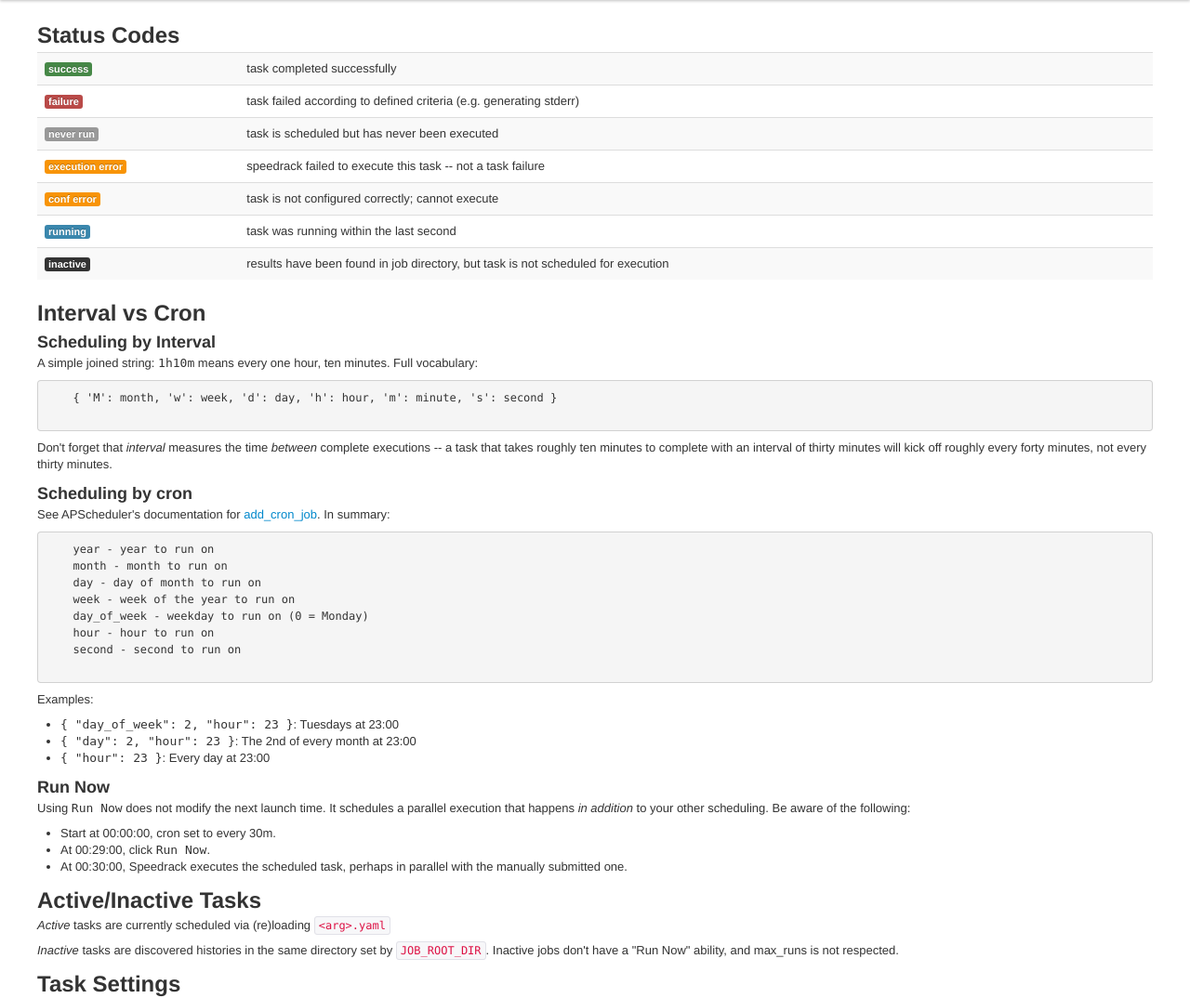
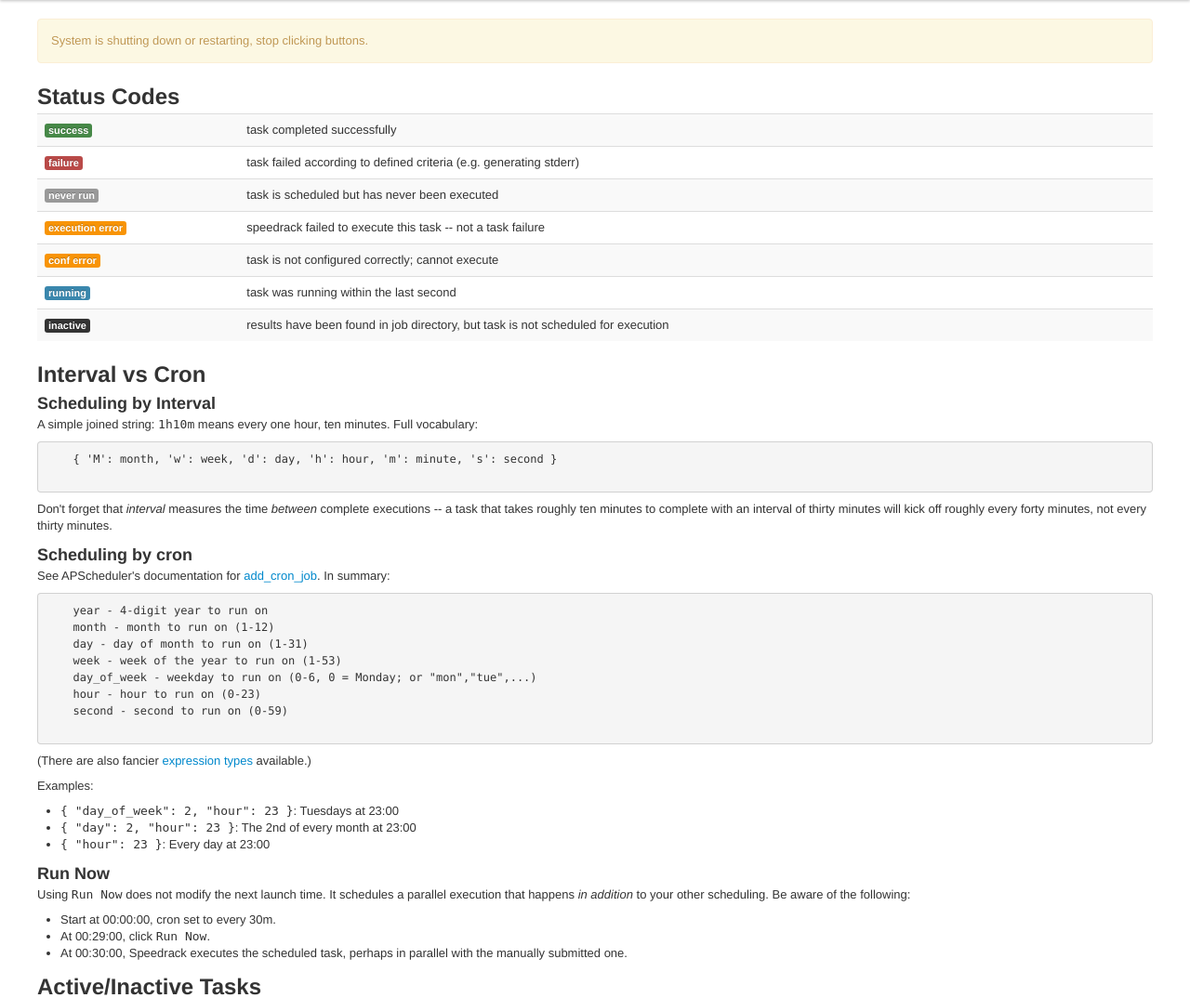
Before and after one commit to V-E-O/speedrack, a Flask app: page /help in a window 1280 px wide. Shown: the part 40-1114 px from the top of the page at 93% size. Run offline with Flask 2, Linux system fonts and the light colour scheme; some libraries are stand-ins or nearby versions.

Commit message:
add more definition to notes

```diff
--- a/speedrack/templates/help.html.jinja
+++ b/speedrack/templates/help.html.jinja
@@ -40,14 +40,15 @@
   <h3>Scheduling by cron</h3>
   <p>See APScheduler's documentation for <a class="reference external" href="http://readthedocs.org/docs/apscheduler/en/latest/modules/scheduler.html#apscheduler.scheduler.Scheduler.add_cron_job">add_cron_job</a>. In summary:</p>
   <pre class="literal-block">
-    year - year to run on
-    month - month to run on
-    day - day of month to run on
-    week - week of the year to run on
-    day_of_week - weekday to run on (0 = Monday)
-    hour - hour to run on
-    second - second to run on
+    year - 4-digit year to run on
+    month - month to run on (1-12)
+    day - day of month to run on (1-31)
+    week - week of the year to run on (1-53)
+    day_of_week - weekday to run on (0-6, 0 = Monday; or "mon","tue",...)
+    hour - hour to run on (0-23)
+    second - second to run on (0-59)
   </pre>
+  <p>(There are also fancier <a href="http://packages.python.org/APScheduler/cronschedule.html#expression-types">expression types</a> available.)</p>
   <p>Examples:</p>
   <ul class="simple">
     <li><tt class="docutils literal">{ &quot;day_of_week&quot;: 2, &quot;hour&quot;: 23 }</tt>: Tuesdays at 23:00</li>
```
